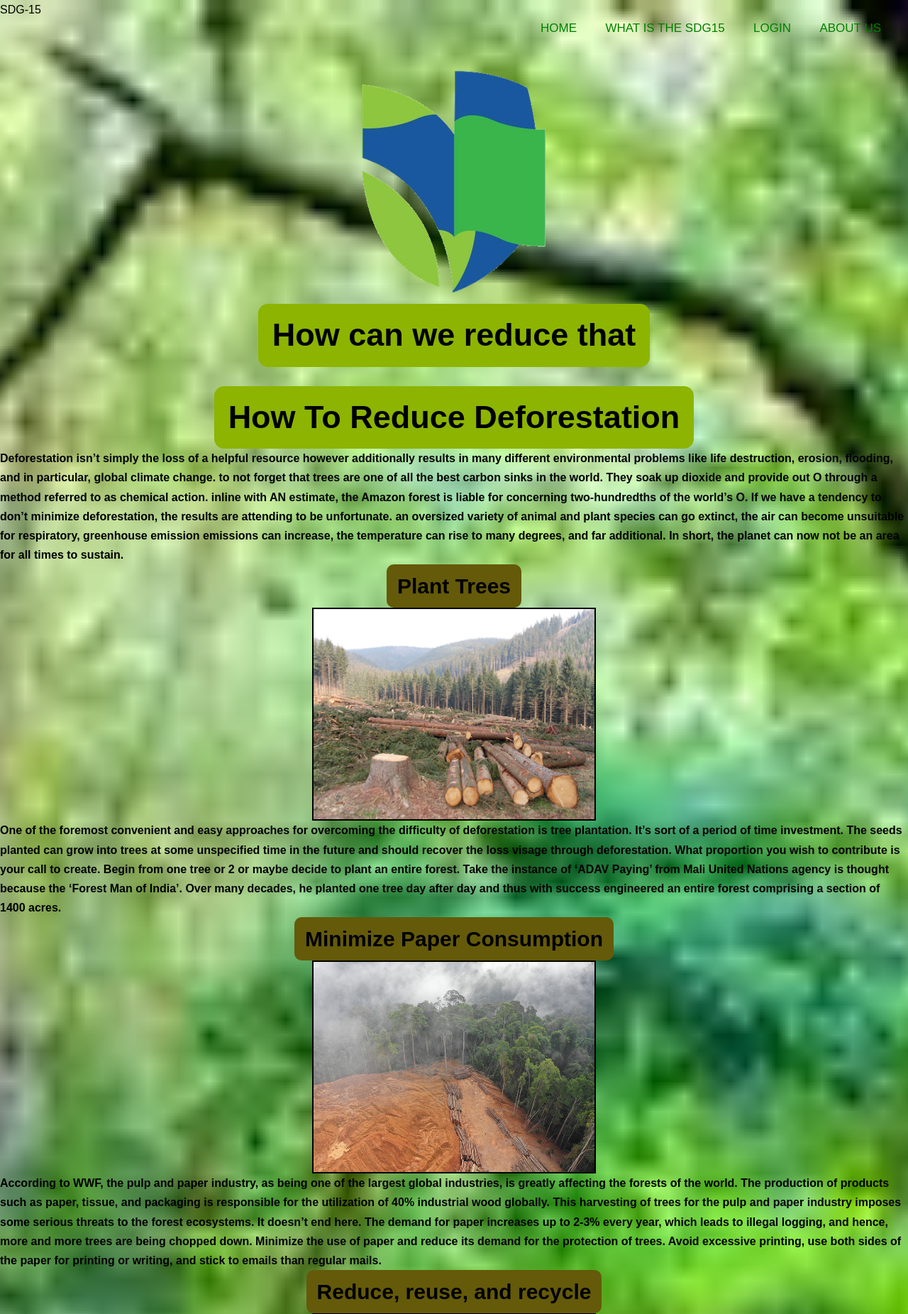
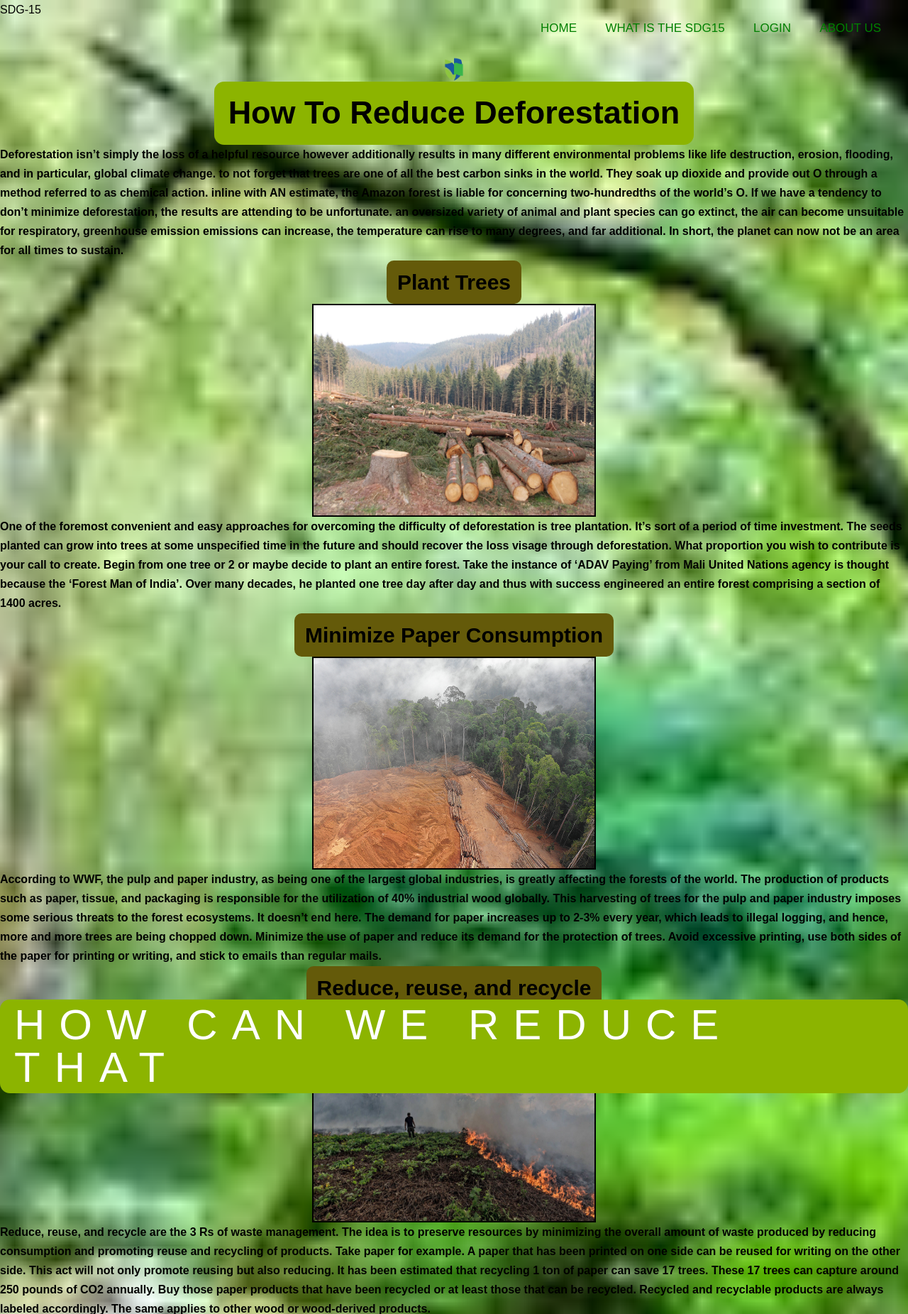
Before and after one commit to sathsaranigithub/new_project, a PHP site: page /pt.html in a window 1280 px wide. Shown: the top 1851 px of the page at 71% size. Run offline with PHP 8.4, Linux system fonts and the light colour scheme.

Commit message:
Update pt.css

```diff
--- a/pt.css
+++ b/pt.css
@@ -60,6 +60,40 @@ a.active,a:hover{
   #check{
       display: none;
   }
+}
+.logo-box {
+  position: absolute;
+  top: 40px;
+  left: 40px;
+}
+
+.logo {
+  height: 35px;
+}
+.logo:hover {
+  animation: logoRotate 2s ease-out;
+}
+.text-box {
+  position: absolute;
+  top: 40%;
+  left: 50%;
+  transform: translate(-50%, -50%);
+  text-align: center;
+  line-height: 60px;
+}
+.heading1 {
+  color: #ffffff;
+  text-transform: uppercase;
+}
+.heading-main {
+  display: block;
+  font-size: 60px;
+  font-weight: 400;
+  letter-spacing: 20px;
+
+  animation-name: moveInLeft;
+  animation-duration: 3s;
+}
 
 
 
@@ -80,6 +114,7 @@ a.active,a:hover{
   #check{
       display: none;
   }
+
 
   @media (max-width:768px) {
       label.logo{
```
